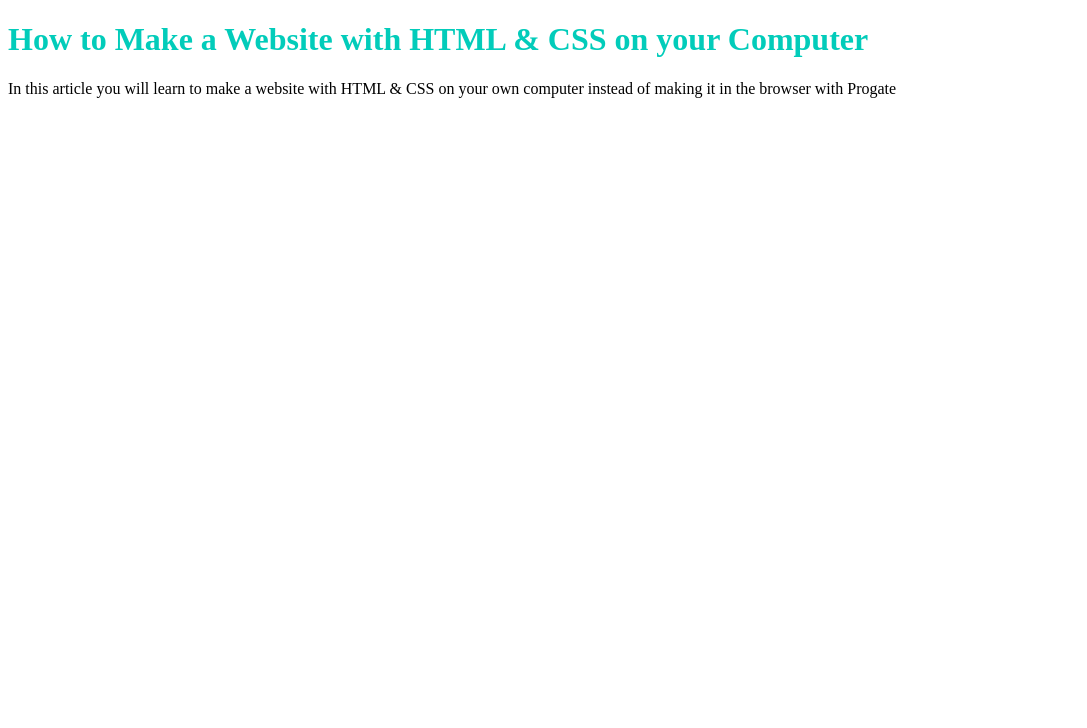
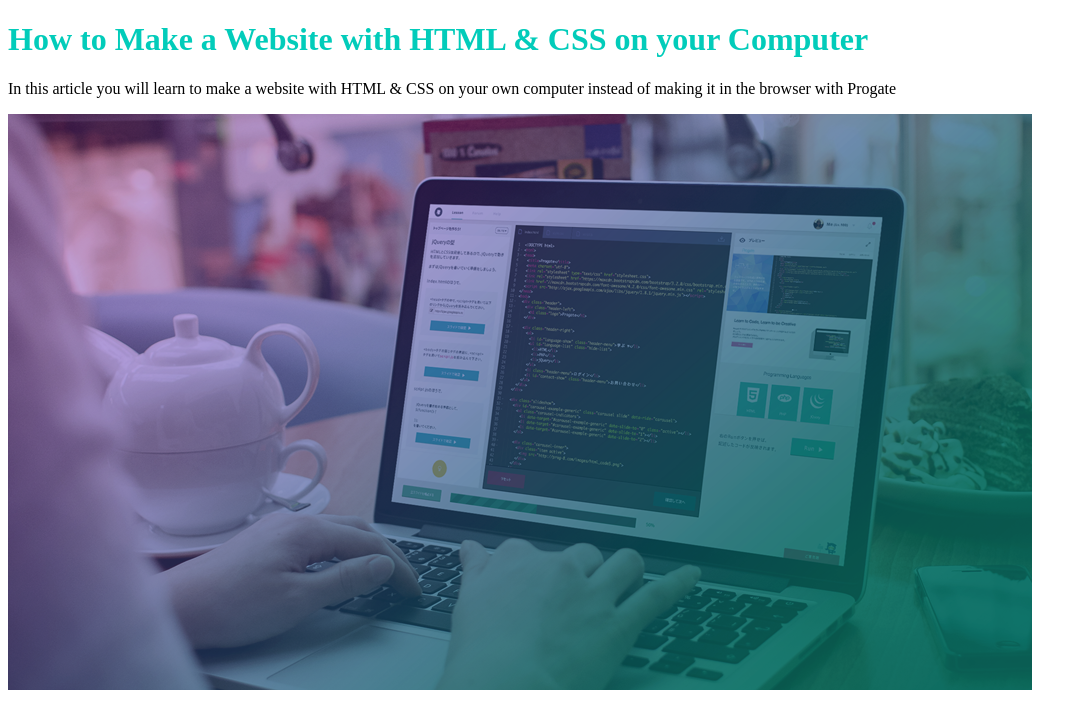
Before and after one commit to SangeethCh/progatefirstwebpage.github.io, a plain HTML site: page index.html in a window 1280 px wide. Shown: the whole page, without its empty margins (0-1087 px from the left). Drawn offline with Linux system fonts and the light colour scheme.

Commit message:
Update index.html

```diff
--- a/index.html
+++ b/index.html
@@ -8,5 +8,6 @@
   <body>
     <h1 class="title">How to Make a Website with HTML & CSS on your Computer</h1>
     <p>In this article you will learn  to make a website with HTML & CSS on your own computer instead of making it in the browser with Progate</p>
+    <img src="top.png">
   </body>
 </html>
```
